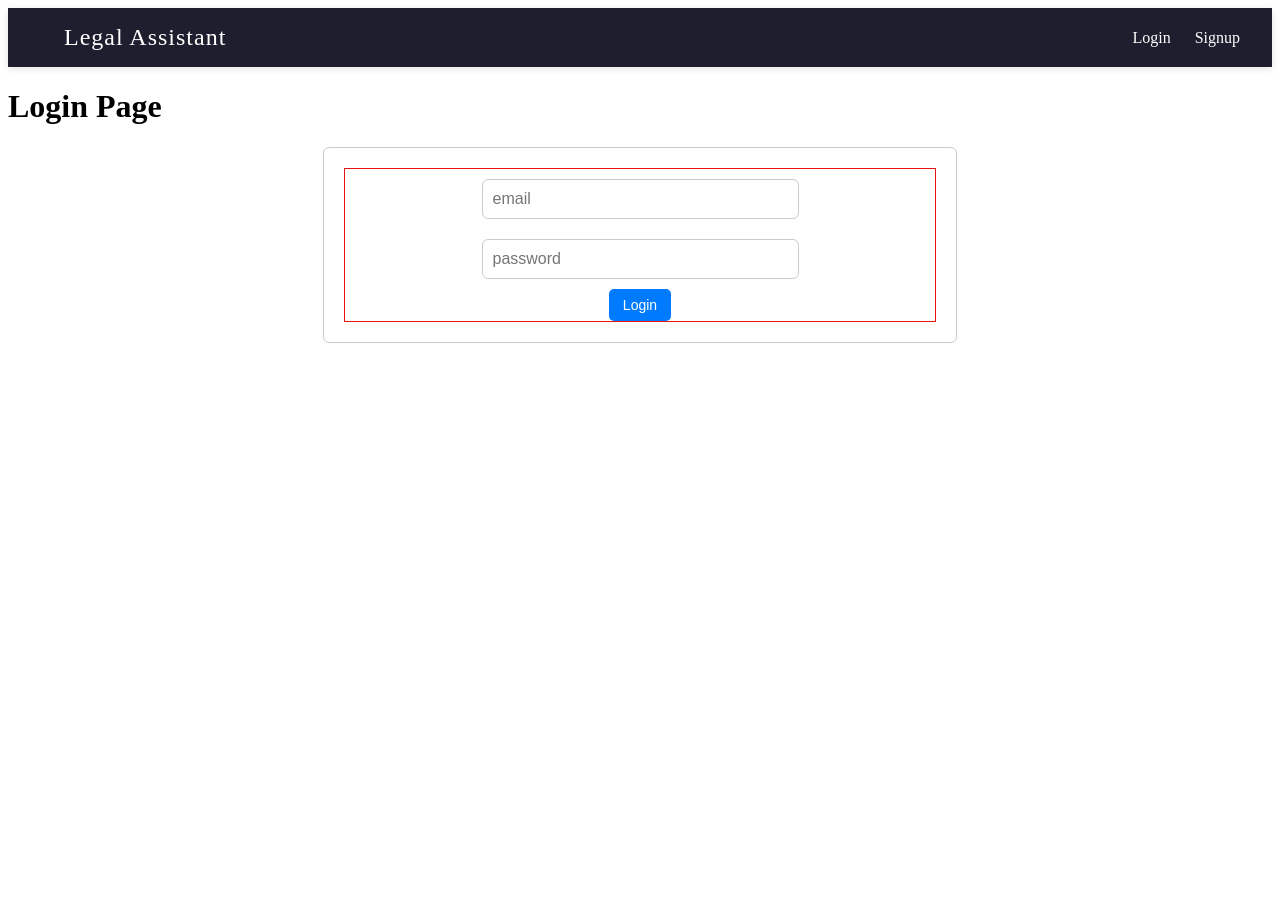
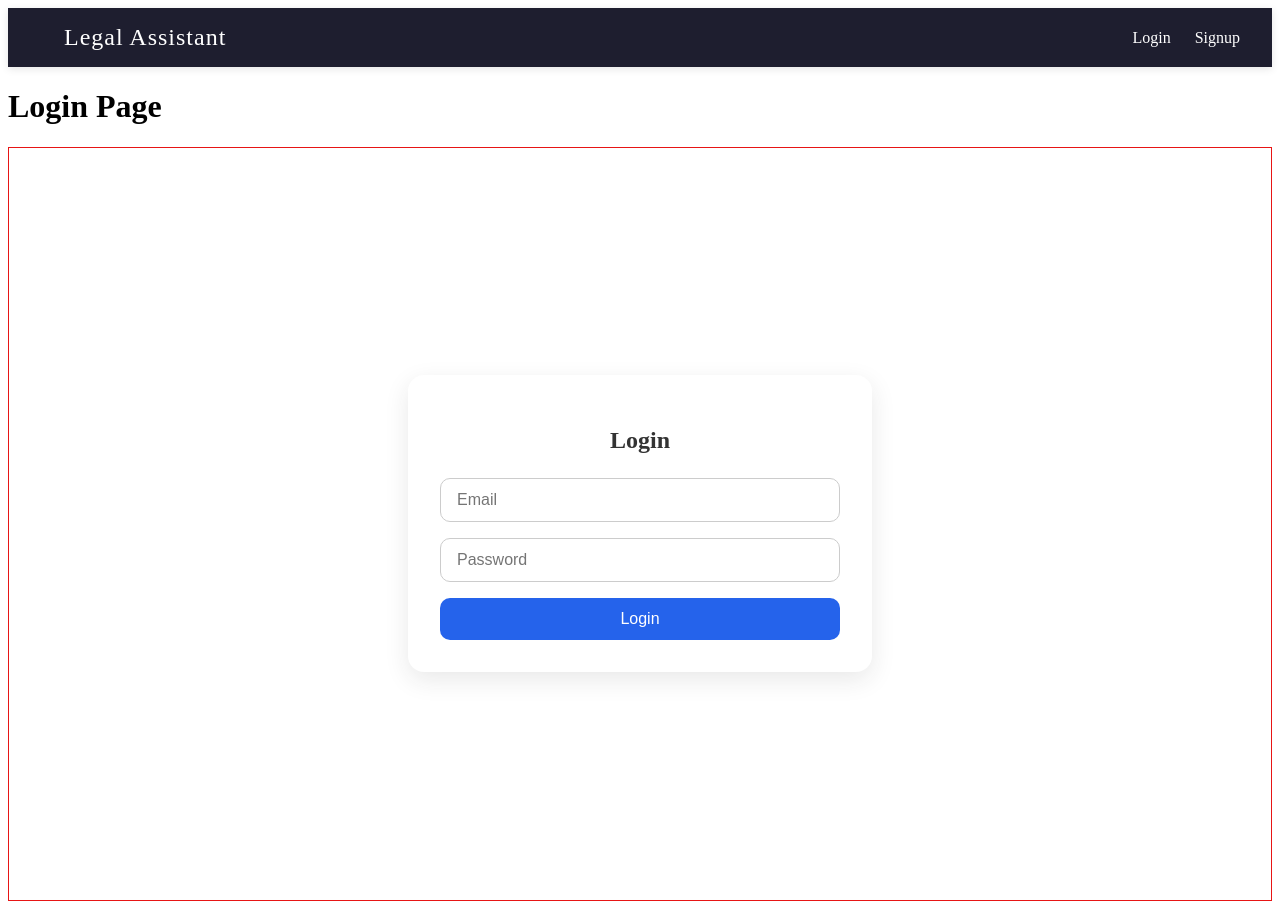
Before and after one commit to degisew/legal_assistant_ui, a React (Vite) app: page /login in a window 1280 px wide. Before the commit the page ends 800 px from the top, so only its background shows below. Built offline with nearby package versions, Linux system fonts and the light colour scheme.

Commit message:
feat: layout fix and styling

```diff
--- a/src/components/LoginForm.tsx
+++ b/src/components/LoginForm.tsx
@@ -1,17 +1,23 @@
+import type { FormEvent } from "react";
 import "./loginForm.css";
 
 function LoginForm() {
-  const loginHandler = () => {};
+  const loginHandler = (e: FormEvent) => {
+    e.preventDefault();
+    // Add signin logic here (e.g. API call)
+    console.log("Signup submitted");
+  };
   return (
-    <>
-      <div className="login-form">
+    <div className="login-container">
+      <div className="login-box">
+        <h2>Login</h2>
         <form onSubmit={loginHandler}>
-          <input type="text" placeholder="email" />
-          <input type="text" placeholder="password" /><br />
-          <button>Login</button>
+          <input type="email" placeholder="Email" required />
+          <input type="password" placeholder="Password" required />
+          <button type="submit">Login</button>
         </form>
       </div>
-    </>
+    </div>
   );
 }
 
--- a/src/components/loginForm.css
+++ b/src/components/loginForm.css
@@ -1,20 +1,64 @@
-.login-form{
-    width: 50%;
-    margin: auto;
-    border: 1px solid #ccc;
-    border-radius: 6px;
+/* Container */
+.login-container {
+    display: flex;
+    justify-content: center;
+    align-items: center;
+    min-height: 90vh;
+    border: 1px solid #e71515;
+    padding: 1rem;
+
 }
 
-.login-form form {
-    text-align: center;
-    border: 1px solid #eb1212;
-    margin: 20px;
+/* Login Box */
+.login-box {
+  background: white;
+  padding: 2rem;
+  border-radius: 16px;
+  box-shadow: 0 8px 24px rgba(39, 35, 35, 0.1);
+  width: 100%;
+  max-width: 400px;
 }
-.login-form input[type="text"] {
-    width: 50%;
-    padding: 10px;
-    margin: 10px;
-    font-size: 16px;
-    border: 1px solid #ccc;
-    border-radius: 6px;
+
+/* Heading */
+.login-box h2 {
+  text-align: center;
+  margin-bottom: 1.5rem;
+  color: #333;
+}
+
+/* Form Fields */
+.login-box form {
+  display: flex;
+  flex-direction: column;
+  gap: 1rem;
+}
+
+.login-box input {
+  padding: 0.75rem 1rem;
+  border: 1px solid #ccc;
+  border-radius: 10px;
+  font-size: 1rem;
+  transition: border 0.3s ease, box-shadow 0.3s ease;
+}
+
+.login-box input:focus {
+    border-color: #2563eb;
+    outline: none;
+    box-shadow: 0 0 0 3px rgba(37, 99, 235, 0.2);
   }
+
+  /* Button */
+.login-box button {
+    padding: 0.75rem 1rem;
+    background-color: #2563eb;
+    color: white;
+    font-size: 1rem;
+    border: none;
+    border-radius: 10px;
+    cursor: pointer;
+    transition: background-color 0.3s ease;
+  }
+
+  .login-box button:hover {
+    background-color: #1d4ed8;
+  }
```
